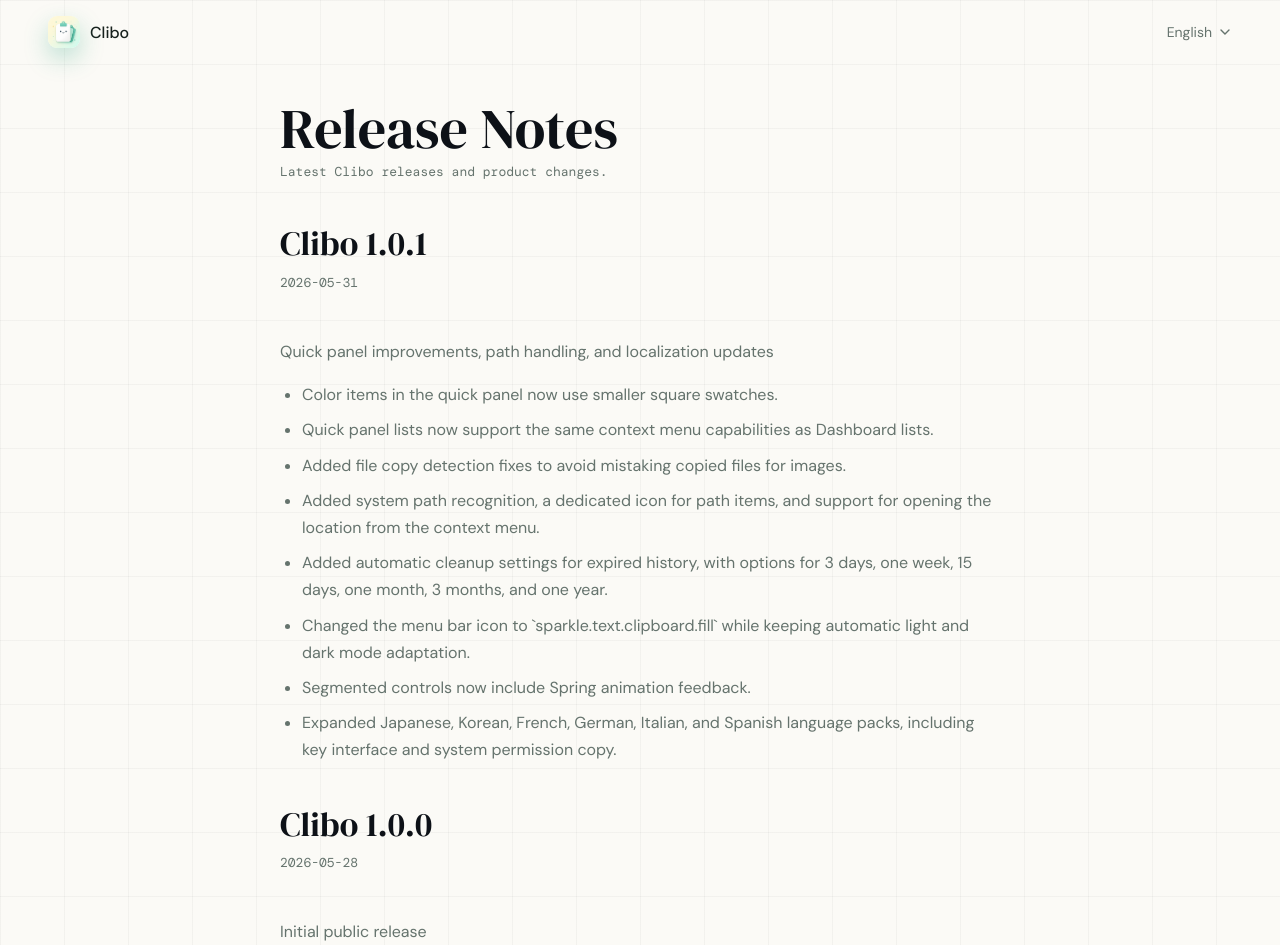
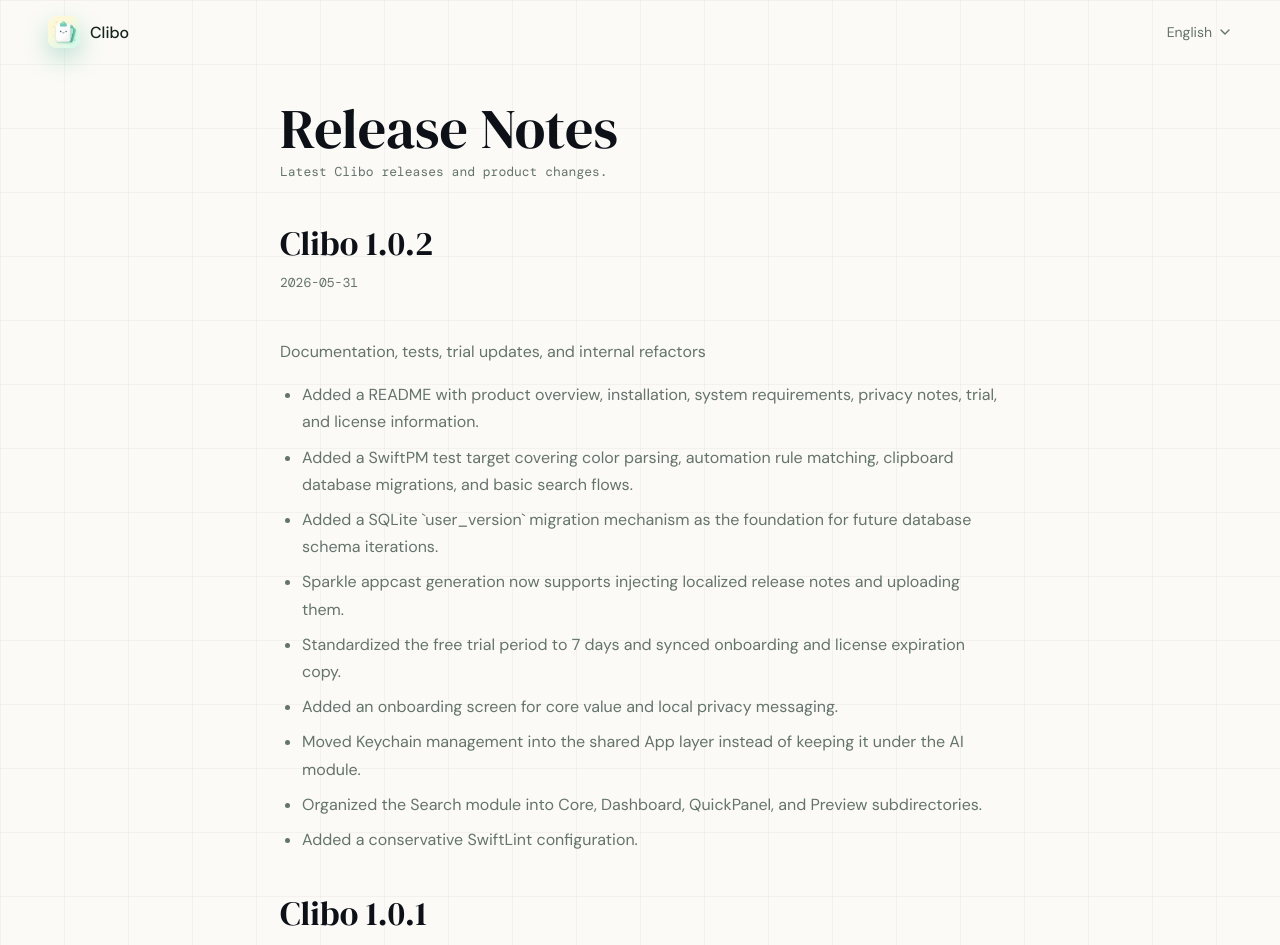
Before and after one commit to 08820048/Clibo_Site, a React (Vite) app: page /releases in a window 1280 px wide. Shown: the top 945 px of the page. Built offline with nearby package versions, Linux system fonts and the light colour scheme.

Commit message:
Update trial period and release notes

```diff
--- a/src/components/FAQ.jsx
+++ b/src/components/FAQ.jsx
@@ -81,14 +81,14 @@
       es: "¿Puedo probarlo antes de comprar?",
     },
     a: {
-      en: "Yes! 3-day free trial, full features, no credit card.",
-      zh: "可以！3 天免费试用，完整功能，无需信用卡。",
-      ja: "はい！3日間の無料トライアル、全機能、クレジットカード不要。",
-      ko: "네! 3일 무료 체험, 전체 기능, 신용카드 불필요.",
-      fr: "Oui ! Essai gratuit de 3 jours, toutes les fonctionnalites, pas de carte de credit.",
-      de: "Ja! 3 Tage kostenlos testen, alle Funktionen, keine Kreditkarte.",
-      it: "Si! Prova gratuita di 3 giorni, tutte le funzionalita, nessuna carta di credito.",
-      es: "Si! Prueba gratuita de 3 dias, todas las funciones, sin tarjeta de credito.",
+      en: "Yes! 7-day free trial, full features, no credit card.",
+      zh: "可以！7 天免费试用，完整功能，无需信用卡。",
+      ja: "はい！7日間の無料トライアル、全機能、クレジットカード不要。",
+      ko: "네! 7일 무료 체험, 전체 기능, 신용카드 불필요.",
+      fr: "Oui ! Essai gratuit de 7 jours, toutes les fonctionnalites, pas de carte de credit.",
+      de: "Ja! 7 Tage kostenlos testen, alle Funktionen, keine Kreditkarte.",
+      it: "Si! Prova gratuita di 7 giorni, tutte le funzionalita, nessuna carta di credito.",
+      es: "Si! Prueba gratuita de 7 dias, todas las funciones, sin tarjeta de credito.",
     },
   },
   {
--- a/src/components/Pricing.jsx
+++ b/src/components/Pricing.jsx
@@ -64,14 +64,14 @@
     es: "2 activaciones de Mac",
   },
   {
-    en: "3-day free trial",
-    zh: "3 天免费试用",
-    ja: "3日間無料トライアル",
-    ko: "3일 무료 체험",
-    fr: "Essai gratuit de 3 jours",
-    de: "3 Tage kostenlos testen",
-    it: "Prova gratuita di 3 giorni",
-    es: "Prueba gratuita de 3 días",
+    en: "7-day free trial",
+    zh: "7 天免费试用",
+    ja: "7日間無料トライアル",
+    ko: "7일 무료 체험",
+    fr: "Essai gratuit de 7 jours",
+    de: "7 Tage kostenlos testen",
+    it: "Prova gratuita di 7 giorni",
+    es: "Prueba gratuita de 7 días",
   },
 ];
 
--- a/src/pages/Releases.jsx
+++ b/src/pages/Releases.jsx
@@ -7,6 +7,112 @@
 import "../styles/privacy.css";
 
 const RELEASES = [
+  {
+    version: "1.0.2",
+    date: "2026-05-31",
+    title: {
+      en: "Documentation, tests, trial updates, and internal refactors",
+      zh: "文档、测试、试用期更新与内部重构",
+      ja: "ドキュメント、テスト、トライアル更新、内部リファクタリング",
+      ko: "문서, 테스트, 체험 기간 업데이트 및 내부 리팩터링",
+      fr: "Documentation, tests, essai et refactorisations internes",
+      de: "Dokumentation, Tests, Testzeitraum und interne Refactorings",
+      it: "Documentazione, test, prova e refactoring interni",
+      es: "Documentacion, pruebas, periodo de prueba y refactorizaciones internas",
+    },
+    notes: [
+      {
+        en: "Added a README with product overview, installation, system requirements, privacy notes, trial, and license information.",
+        zh: "新增 README，补充产品介绍、安装方式、系统要求、隐私说明、试用和许可证信息。",
+        ja: "README を追加し、製品紹介、インストール方法、システム要件、プライバシー説明、トライアル、ライセンス情報を補足しました。",
+        ko: "제품 소개, 설치 방법, 시스템 요구 사항, 개인정보 안내, 체험판 및 라이선스 정보를 담은 README를 추가했습니다.",
+        fr: "Ajout d'un README avec la presentation du produit, l'installation, les prerequis systeme, la confidentialite, l'essai et les informations de licence.",
+        de: "README mit Produktuberblick, Installation, Systemanforderungen, Datenschutzhinweisen, Testversion und Lizenzinformationen hinzugefugt.",
+        it: "Aggiunto un README con panoramica del prodotto, installazione, requisiti di sistema, privacy, prova e informazioni sulla licenza.",
+        es: "Se agrego un README con descripcion del producto, instalacion, requisitos del sistema, privacidad, prueba e informacion de licencia.",
+      },
+      {
+        en: "Added a SwiftPM test target covering color parsing, automation rule matching, clipboard database migrations, and basic search flows.",
+        zh: "新增 SwiftPM 测试 target，覆盖颜色解析、自动化规则匹配、剪贴板数据库迁移与基础搜索流程。",
+        ja: "色解析、自動化ルール照合、クリップボードデータベース移行、基本検索フローを対象にした SwiftPM テスト target を追加しました。",
+        ko: "색상 파싱, 자동화 규칙 매칭, 클립보드 데이터베이스 마이그레이션, 기본 검색 흐름을 다루는 SwiftPM 테스트 target을 추가했습니다.",
+        fr: "Ajout d'une cible de test SwiftPM couvrant l'analyse des couleurs, les regles d'automatisation, les migrations de base de donnees du presse-papiers et les flux de recherche de base.",
+        de: "SwiftPM-Testtarget fur Farbparsing, Automatisierungsregel-Abgleich, Migrationen der Zwischenablage-Datenbank und grundlegende Suchablaufe hinzugefugt.",
+        it: "Aggiunto un target di test SwiftPM per parsing dei colori, corrispondenza delle regole di automazione, migrazioni del database degli appunti e flussi di ricerca di base.",
+        es: "Se agrego un target de pruebas SwiftPM para analisis de colores, coincidencia de reglas de automatizacion, migraciones de la base de datos del portapapeles y flujos basicos de busqueda.",
+      },
+      {
+        en: "Added a SQLite `user_version` migration mechanism as the foundation for future database schema iterations.",
+        zh: "新增 SQLite `user_version` 迁移机制，为后续数据库 schema 迭代提供基础。",
+        ja: "今後のデータベース schema 反復の基盤として、SQLite `user_version` 移行メカニズムを追加しました。",
+        ko: "향후 데이터베이스 schema 변경을 위한 기반으로 SQLite `user_version` 마이그레이션 메커니즘을 추가했습니다.",
+        fr: "Ajout d'un mecanisme de migration SQLite `user_version` comme base pour les futures evolutions du schema de base de donnees.",
+        de: "SQLite-`user_version`-Migrationsmechanismus als Grundlage fur kunftige Datenbankschema-Iterationen hinzugefugt.",
+        it: "Aggiunto un meccanismo di migrazione SQLite `user_version` come base per future iterazioni dello schema del database.",
+        es: "Se agrego un mecanismo de migracion SQLite `user_version` como base para futuras iteraciones del schema de la base de datos.",
+      },
+      {
+        en: "Sparkle appcast generation now supports injecting localized release notes and uploading them.",
+        zh: "Sparkle appcast 生成流程新增本地化 release notes 注入与上传支持。",
+        ja: "Sparkle appcast 生成フローで、ローカライズされた release notes の注入とアップロードをサポートしました。",
+        ko: "Sparkle appcast 생성 흐름에 현지화된 release notes 주입 및 업로드 지원을 추가했습니다.",
+        fr: "La generation d'appcast Sparkle prend desormais en charge l'injection et l'envoi des release notes localisees.",
+        de: "Die Sparkle-Appcast-Erzeugung unterstutzt jetzt das Einfugen und Hochladen lokalisierter Release Notes.",
+        it: "La generazione degli appcast Sparkle ora supporta l'inserimento e il caricamento delle release notes localizzate.",
+        es: "La generacion de appcast de Sparkle ahora admite insertar y subir release notes localizadas.",
+      },
+      {
+        en: "Standardized the free trial period to 7 days and synced onboarding and license expiration copy.",
+        zh: "免费试用期统一为 7 天，并同步 onboarding 与许可证过期文案。",
+        ja: "無料トライアル期間を 7 日間に統一し、onboarding とライセンス期限切れ文言を同期しました。",
+        ko: "무료 체험 기간을 7일로 통일하고 onboarding 및 라이선스 만료 문구를 동기화했습니다.",
+        fr: "La periode d'essai gratuite est unifiee a 7 jours, avec synchronisation des textes d'onboarding et d'expiration de licence.",
+        de: "Der kostenlose Testzeitraum wurde auf 7 Tage vereinheitlicht; Onboarding- und Lizenzablauftexte wurden synchronisiert.",
+        it: "Il periodo di prova gratuito e stato uniformato a 7 giorni, con testi di onboarding e scadenza licenza sincronizzati.",
+        es: "El periodo de prueba gratuito se unifico en 7 dias y se sincronizaron los textos de onboarding y vencimiento de licencia.",
+      },
+      {
+        en: "Added an onboarding screen for core value and local privacy messaging.",
+        zh: "Onboarding 新增一屏核心价值与本地隐私提示。",
+        ja: "onboarding に、主要価値とローカルプライバシーを伝える画面を追加しました。",
+        ko: "onboarding에 핵심 가치와 로컬 개인정보 보호 안내 화면을 추가했습니다.",
+        fr: "Ajout d'un ecran d'onboarding pour la valeur principale et le message de confidentialite locale.",
+        de: "Onboarding um einen Bildschirm fur Kernnutzen und lokale Datenschutzhinweise erweitert.",
+        it: "Aggiunta una schermata di onboarding per valore principale e messaggio sulla privacy locale.",
+        es: "Se agrego una pantalla de onboarding para el valor principal y el mensaje de privacidad local.",
+      },
+      {
+        en: "Moved Keychain management into the shared App layer instead of keeping it under the AI module.",
+        zh: "将 Keychain 管理移动到 App 共享层，避免继续挂在 AI 模块下。",
+        ja: "Keychain 管理を AI モジュール配下から App 共有レイヤーへ移動しました。",
+        ko: "Keychain 관리를 AI 모듈 아래가 아닌 App 공유 계층으로 이동했습니다.",
+        fr: "Deplacement de la gestion Keychain vers la couche partagee App, au lieu du module AI.",
+        de: "Keychain-Verwaltung aus dem AI-Modul in die gemeinsame App-Schicht verschoben.",
+        it: "Spostata la gestione Keychain nel livello condiviso App, invece che nel modulo AI.",
+        es: "La gestion de Keychain se movio a la capa compartida App en lugar de permanecer bajo el modulo AI.",
+      },
+      {
+        en: "Organized the Search module into Core, Dashboard, QuickPanel, and Preview subdirectories.",
+        zh: "将 Search 模块按 Core、Dashboard、QuickPanel、Preview 子目录整理。",
+        ja: "Search モジュールを Core、Dashboard、QuickPanel、Preview のサブディレクトリに整理しました。",
+        ko: "Search 모듈을 Core, Dashboard, QuickPanel, Preview 하위 디렉터리로 정리했습니다.",
+        fr: "Organisation du module Search en sous-dossiers Core, Dashboard, QuickPanel et Preview.",
+        de: "Search-Modul in die Unterverzeichnisse Core, Dashboard, QuickPanel und Preview gegliedert.",
+        it: "Organizzato il modulo Search nelle sottocartelle Core, Dashboard, QuickPanel e Preview.",
+        es: "Se organizo el modulo Search en los subdirectorios Core, Dashboard, QuickPanel y Preview.",
+      },
+      {
+        en: "Added a conservative SwiftLint configuration.",
+        zh: "新增保守 SwiftLint 配置。",
+        ja: "保守的な SwiftLint 設定を追加しました。",
+        ko: "보수적인 SwiftLint 구성을 추가했습니다.",
+        fr: "Ajout d'une configuration SwiftLint conservatrice.",
+        de: "Konservative SwiftLint-Konfiguration hinzugefugt.",
+        it: "Aggiunta una configurazione SwiftLint conservativa.",
+        es: "Se agrego una configuracion conservadora de SwiftLint.",
+      },
+    ],
+  },
   {
     version: "1.0.1",
     date: "2026-05-31",
```
Also changed, not shown: 1 other file (tests, documents, lock files or other folders).
